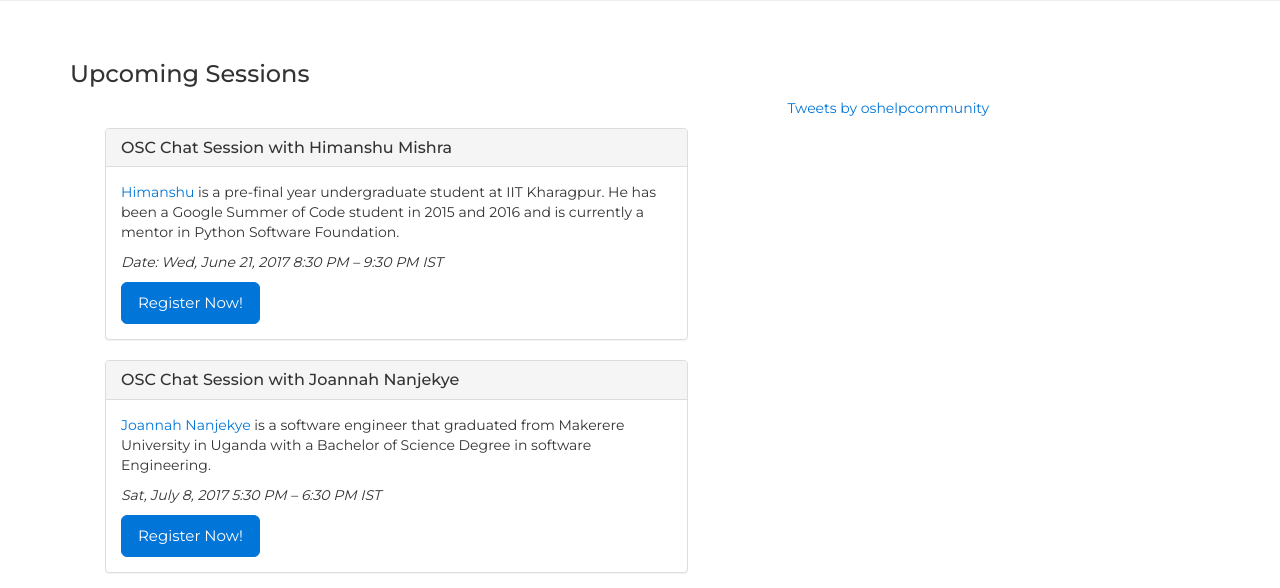
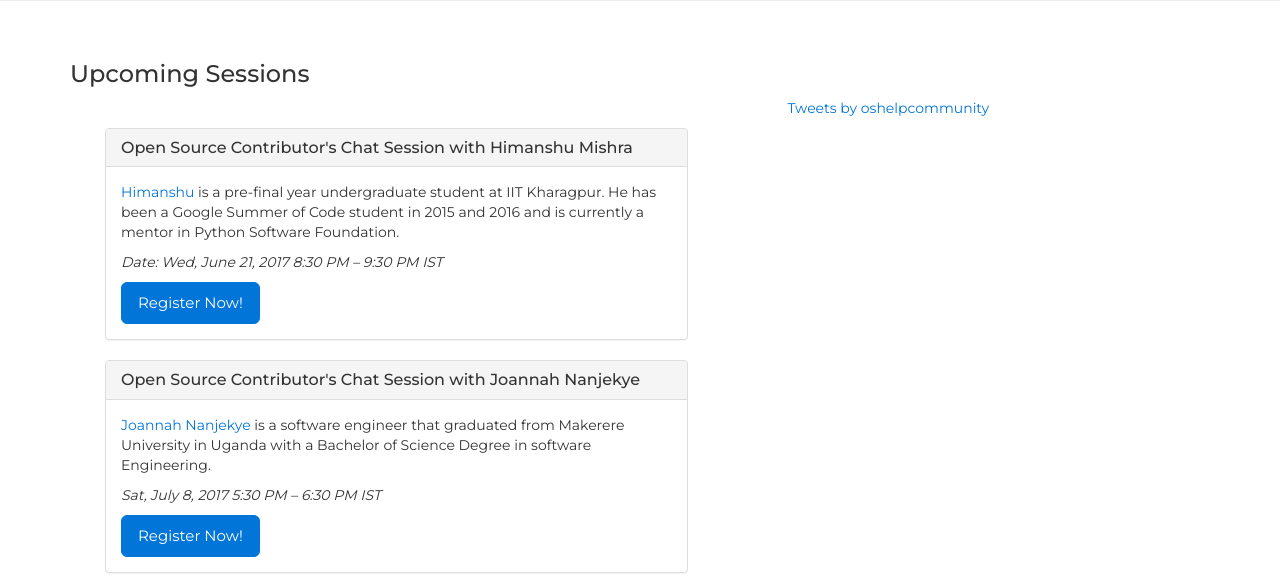
Before and after one commit to OpenSourceHelpCommunity/OpenSourceHelpCommunity.github.io, a Django app: page / in a window 1280 px wide. Shown: the part 1069-1657 px from the top of the page. Run offline with Django 3.2, Linux system fonts and the light colour scheme; some libraries are stand-ins or nearby versions.

Commit message:
r/OSC/Open Source Contributor's

```diff
--- a/oshc/main/templates/index.html
+++ b/oshc/main/templates/index.html
@@ -35,7 +35,7 @@
 				<div class="col-md-7 left-session-info">
 					<div class="panel panel-default">
 						<div class="panel-heading">
-							<h3 class="panel-title">OSC Chat Session with Himanshu Mishra</h3>
+							<h3 class="panel-title">Open Source Contributor's Chat Session with Himanshu Mishra</h3>
 						</div>
 						<div class="panel-body">
 							<a href="https://orkohunter.net">Himanshu</a> is a pre-final year undergraduate student at IIT Kharagpur. He has been a Google Summer of Code student in 2015 and 2016 and is currently a mentor in Python Software Foundation.
@@ -49,7 +49,7 @@
 					</div>
 					<div class="panel panel-default">
 						<div class="panel-heading">
-							<h3 class="panel-title">OSC Chat Session with Joannah Nanjekye</h3>
+							<h3 class="panel-title">Open Source Contributor's Chat Session with Joannah Nanjekye</h3>
 						</div>
 						<div class="panel-body">
 							<a href="https://nanjekyejoannah.github.io/">Joannah Nanjekye</a> is a software engineer that graduated from Makerere University in Uganda with a Bachelor of Science Degree in software Engineering.
```
